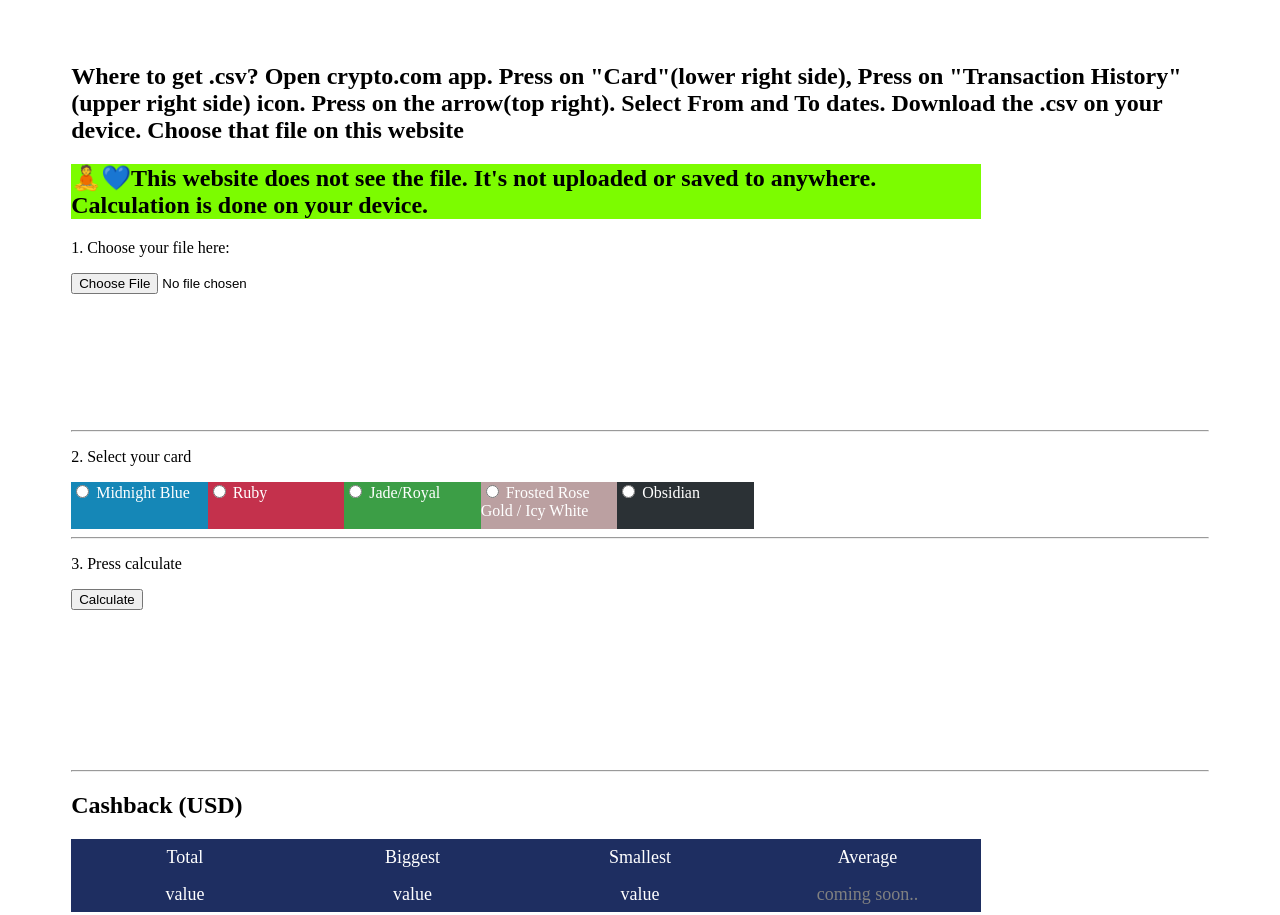
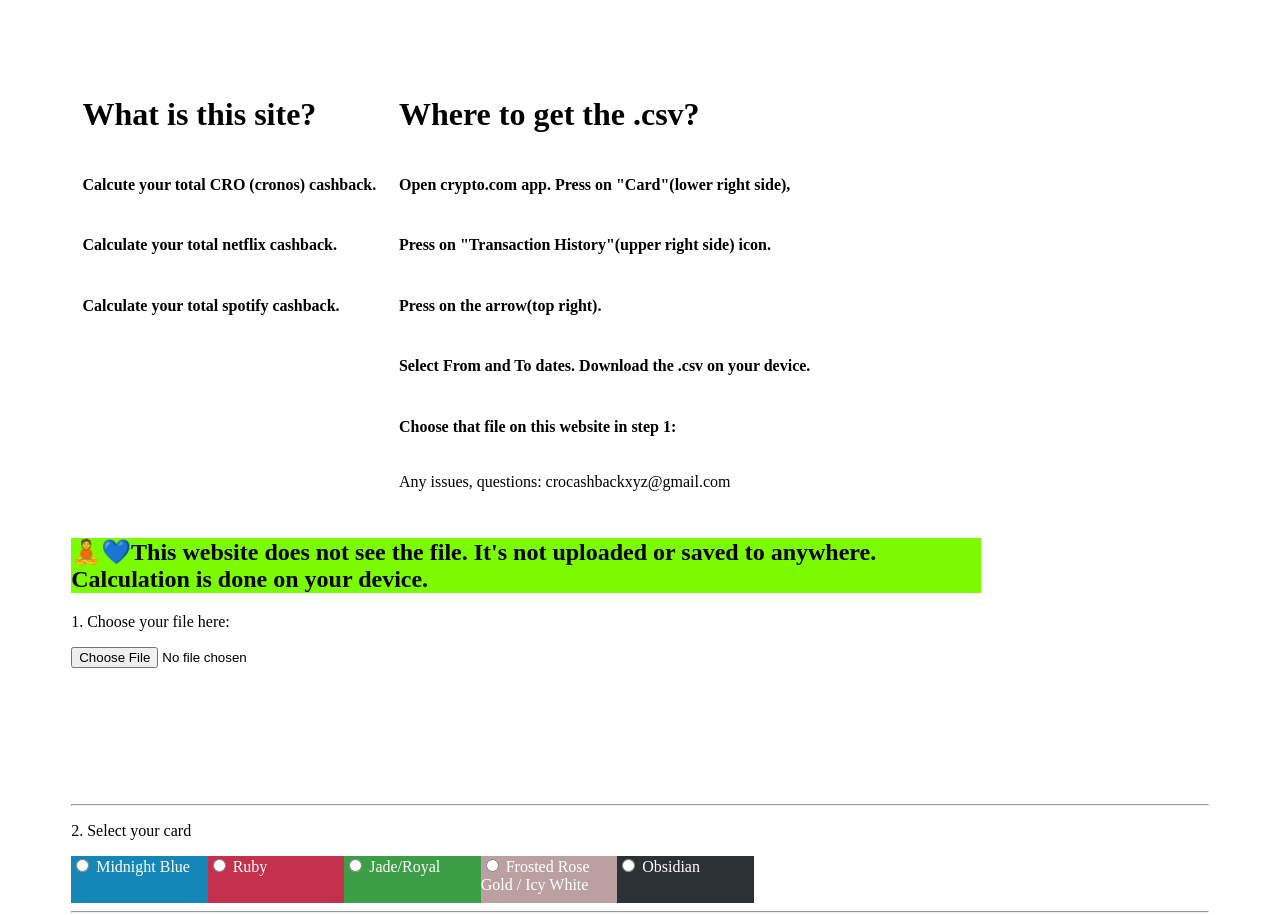
Before and after one commit to sandersemmel/csvparser_cdc, a website: page index.html in a window 1280 px wide. Shown: the top 915 px of the page. Drawn offline with Linux system fonts and the light colour scheme.

Commit message:
better instructions, robots and sitemap added

```diff
--- a/index.html
+++ b/index.html
@@ -1,5 +1,4 @@
 <html>
-
 
     <head>
         <title>CRO Cashback Calc</title>
@@ -7,15 +6,18 @@
         <!-- SEO-->
         <meta charset="UTF-8">
         <meta name="description" content="CRO Cashback Calculator">
-        <meta name="keywords" content="CRO, Cashback, Calculator, Cro Cashback Calculator, Cronos Cashback Calculator, Cronos cashback calc">
+        <meta name="keywords" content="CRO, Cashback, Calculator, Cro Cashback Calculator, Cronos Cashback Calculator, Cronos cashback calc, cryptocom cashback calculator, crypto.com cashback calculator, calculate crypto.com cashback, total cashback crypto.com cro, cro total cashback calcualtor,cro cashback total,cronos cashback total calculator">
         <meta name="author" content="Cro Cashback Calculator">
         <meta name="viewport" content="width=device-width, initial-scale=1.0">
 
         <!-- SCRIPTS-->
         <script src="js/bundle.js"></script>
+                        <!-- Compiled and minified CSS -->
         <link rel="stylesheet" href="styles/styles.css">
         <script async src="https://pagead2.googlesyndication.com/pagead/js/adsbygoogle.js?client=ca-pub-1746162119884017"
      crossorigin="anonymous"></script>
+
+
 
         <link rel="icon" type="image/x-icon" href="images/favicon.ico">
     </head>
@@ -23,8 +25,31 @@
 
 
     <div class="wrapper">
-        <h2></h2>
-        <h2>Where to get .csv? Open crypto.com app. Press on "Card"(lower right side), Press on "Transaction History"(upper right side) icon. Press on the arrow(top right). Select From and To dates. Download the .csv on your device. Choose that file on this website </h2>
+        <!-- Instructions-->
+
+        <div class="instructions">
+
+
+            <div class="instructionelement">
+                <h1>What is this site?</h1>
+                <h4>Calcute your total CRO (cronos) cashback.</h4>
+                <h4>Calculate your total netflix cashback.</h4>
+                <h4> Calculate your total spotify cashback.</h4>
+            </div>
+
+            <div class="instructionelement">
+                <h1>Where to get the .csv?</h1>
+                <h4>Open crypto.com app. Press on "Card"(lower right side),
+                <h4>Press on "Transaction History"(upper right side) icon.</h4>
+                <h4>Press on the arrow(top right).</h4>
+                <h4> Select From and To dates. Download the .csv on your device.</h4>
+                <h4>Choose that file on this website in step 1:</h4>
+                <p>Any issues, questions: crocashbackxyz@gmail.com</p>
+            </div>
+
+
+        </div>
+
         <h2 id="noticetouser">🧘💙This website does not see the file. It's not uploaded or saved to anywhere. Calculation is done on your device. </h2>
 
 
--- /dev/null
+++ b/robots.txt
@@ -0,0 +1,4 @@
+User-agent: *
+Allow: /
+
+Sitemap: https://crocashback.xyz/sitemap.txt
--- /dev/null
+++ b/sitemap.txt
@@ -0,0 +1 @@
+https://crocashback.xyz/index.html
--- a/styles/styles.css
+++ b/styles/styles.css
@@ -122,3 +122,15 @@
     0% { transform: rotate(0deg); }
     100% { transform: rotate(360deg); }
   }
+
+
+ .instructions{
+    display:flex;
+    flex-direction: row;
+ }
+
+ .instructionelement{
+     display: flex;
+     flex-direction: column;
+     padding: 1%;
+ }
```
Also changed, not shown: build/index.html, build/robots.txt (added), build/sitemap.txt (added), build/styles/styles.css, 1 other file.
